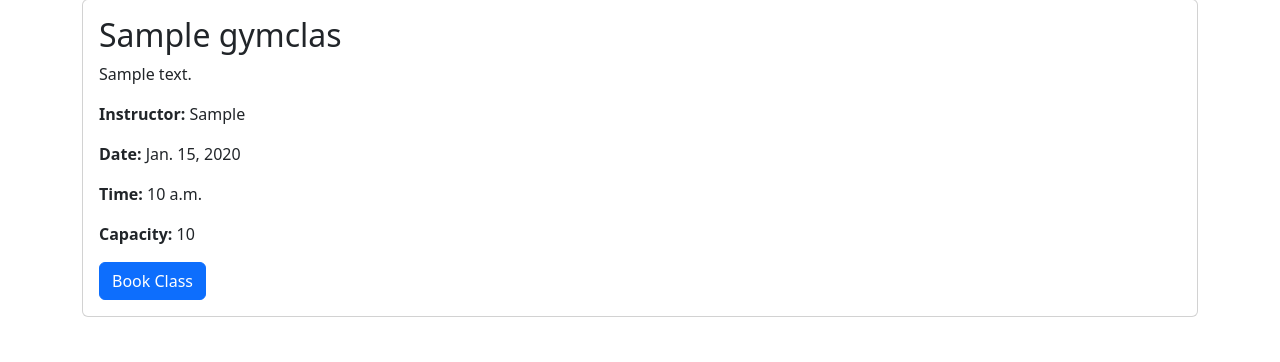
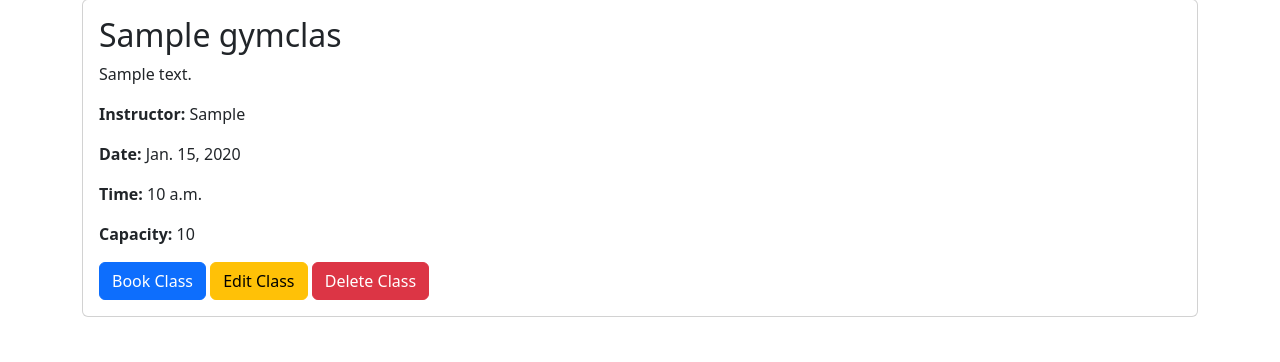
Before and after one commit to NadeemA23/fitzone-gym, a Django app: page /classes/ in a window 1280 px wide. Shown: the part 201-563 px from the top of the page. Run offline with Django 5.2, Linux system fonts and the light colour scheme; a user stored in the database is signed in; tables that the repository leaves empty hold one stand-in row (values such as "Sample post").

Commit message:
Add gym class CRUD functionality

```diff
--- a/classes/templates/classes/class_list.html
+++ b/classes/templates/classes/class_list.html
@@ -19,15 +19,32 @@
                 <p><strong>Date:</strong> {{ gym_class.date }}</p>
                 <p><strong>Time:</strong> {{ gym_class.time }}</p>
                 <p><strong>Capacity:</strong> {{ gym_class.capacity }}</p>
+
                 {% if user.is_authenticated %}
-    <a href="{% url 'book_class' gym_class.id %}" class="btn btn-primary">
-        Book Class
+                    <a href="{% url 'book_class' gym_class.id %}"
+                       class="btn btn-primary">
+                        Book Class
+                    </a>
+                {% else %}
+                    <p>
+                        <a href="{% url 'login' %}">Log in</a>
+                        to book this class.
+                    </p>
+                {% endif %}
+
+                <!-- Staff-only Edit button -->
+                {% if user.is_staff %}
+    <a href="{% url 'edit_class' gym_class.id %}"
+       class="btn btn-warning">
+        Edit Class
     </a>
-{% else %}
-    <p>
-        <a href="{% url 'login' %}">Log in</a> to book this class.
-    </p>
+
+    <a href="{% url 'delete_class' gym_class.id %}"
+       class="btn btn-danger">
+        Delete Class
+    </a>
 {% endif %}
+
             </div>
         </div>
     {% empty %}
--- a/classes/urls.py
+++ b/classes/urls.py
@@ -6,4 +6,7 @@ urlpatterns = [
     path('', views.class_list, name='class_list'),
     path('book/<int:class_id>/', views.book_class, name='book_class'),
     path('cancel/<int:booking_id>/', views.cancel_booking, name='cancel_booking'),
+    path('add/', views.add_class, name='add_class'),
+    path('edit/<int:class_id>/', views.edit_class, name='edit_class'),
+    path('delete/<int:class_id>/', views.delete_class, name='delete_class'),
 ]
--- a/classes/views.py
+++ b/classes/views.py
@@ -2,6 +2,8 @@ from django.shortcuts import get_object_or_404, redirect, render
 from django.contrib.auth.decorators import login_required
 from django.contrib import messages
 from .models import GymClass, Booking
+from django.contrib.admin.views.decorators import staff_member_required
+from .forms import GymClassForm
 
 
 def class_list(request):
@@ -53,3 +55,57 @@ def cancel_booking(request, booking_id):
         )
 
     return redirect('dashboard')
+
+@staff_member_required
+def add_class(request):
+    if request.method == 'POST':
+        form = GymClassForm(request.POST)
+
+        if form.is_valid():
+            form.save()
+            messages.success(request, "Gym class added successfully.")
+            return redirect('class_list')
+    else:
+        form = GymClassForm()
+
+    return render(
+        request,
+        'classes/class_form.html',
+        {'form': form, 'page_title': 'Add Gym Class'}
+    )
+@staff_member_required
+def edit_class(request, class_id):
+    gym_class = get_object_or_404(GymClass, id=class_id)
+
+    if request.method == 'POST':
+        form = GymClassForm(request.POST, instance=gym_class)
+
+        if form.is_valid():
+            form.save()
+            messages.success(request, "Gym class updated successfully.")
+            return redirect('class_list')
+    else:
+        form = GymClassForm(instance=gym_class)
+
+    return render(
+        request,
+        'classes/class_form.html',
+        {
+            'form': form,
+            'page_title': 'Edit Gym Class'
+        }
+    )
+@staff_member_required
+def delete_class(request, class_id):
+    gym_class = get_object_or_404(GymClass, id=class_id)
+
+    if request.method == 'POST':
+        gym_class.delete()
+        messages.success(request, "Gym class deleted successfully.")
+        return redirect('class_list')
+
+    return render(
+        request,
+        'classes/class_confirm_delete.html',
+        {'gym_class': gym_class}
+    )
```
Also changed, not shown: classes/forms.py (added, +29 -0 lines), classes/templates/classes/class_confirm_delete.html (added, +46 -0 lines), classes/templates/classes/class_form.html (added, +34 -0 lines).
